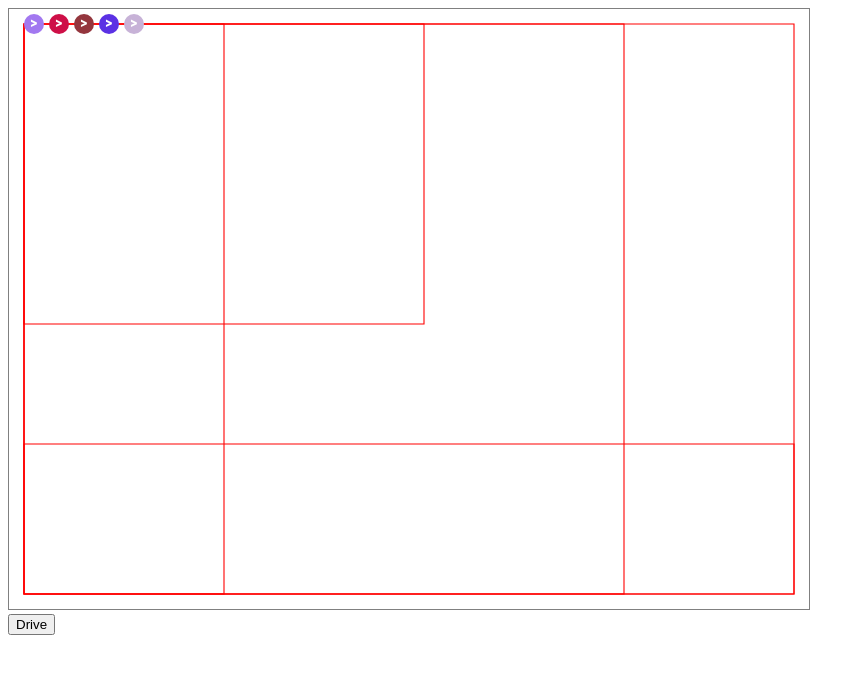
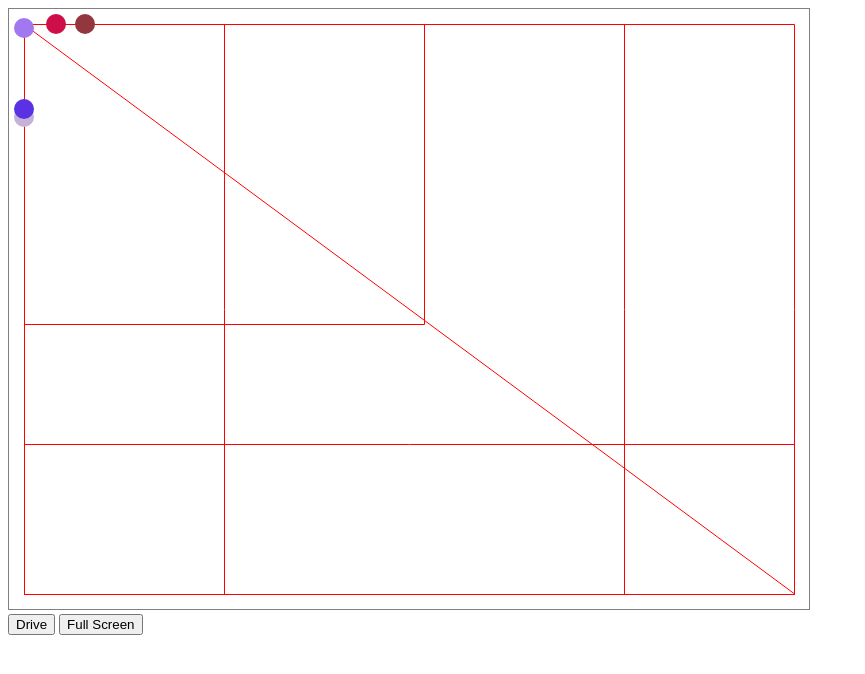
Before and after one commit to DenisTimofijuk/traffic_simullation, a plain HTML site: page index.html in a window 1280 px wide. Both pictures are taken after a click on the button "Drive". Shown: the whole page, without its empty margins (0-865 px from the left). Drawn offline with Linux system fonts and the light colour scheme.

Commit message:
45 degree angle line

```diff
--- a/app.js
+++ b/app.js
@@ -9,7 +9,7 @@ var Car;
             this.x = p.x;
             this.y = p.y;
             this.r = 10;
-            this.dir = 'u';
+            this.dir = '2';
         }
         init.prototype.draw = function () {
             this.context.beginPath();
@@ -19,33 +19,72 @@ var Car;
             this.context.font = "10px Arial";
             this.context.textBaseline = 'middle';
             this.context.textAlign = 'center';
-            this.context.save();
-            this.context.translate(this.x, this.y);
-            var deg = this.dir === 'd' ? 90 : this.dir === 'u' ? 270 : this.dir === 'l' ? 180 : 0;
-            this.context.rotate(deg * Math.PI / 180);
-            this.context.strokeStyle = 'white';
-            this.context.strokeText('>', 0, 0);
-            this.context.restore();
             this.context.closePath();
         };
         init.prototype.drive = function () {
             this.setDirection();
-            if (this.dir === 'u') {
-                this.y--;
-            }
-            else if (this.dir === 'd') {
-                this.y++;
-            }
-            else if (this.dir === 'r') {
-                this.x++;
-            }
-            else {
-                this.x--;
+            switch (this.dir) {
+                case '1':
+                    this.x--;
+                    this.y--;
+                    break;
+                case '2':
+                    this.y--;
+                    break;
+                case '3':
+                    this.x++;
+                    this.y--;
+                    break;
+                case '4':
+                    this.x++;
+                    break;
+                case '5':
+                    this.x++;
+                    this.y++;
+                    break;
+                case '6':
+                    this.y++;
+                    break;
+                case '7':
+                    this.x--;
+                    this.y++;
+                case '8':
+                    this.x--;
+                default:
+                    this.x;
+                    this.y;
+                    break;
             }
         };
         init.prototype.setDirection = function () {
             function _getOppositeDir(dir) {
-                return dir === 'u' ? 'd' : dir === 'd' ? 'u' : dir === 'l' ? 'r' : 'l';
+                switch (dir) {
+                    case '1':
+                        return '5';
+                        break;
+                    case '2':
+                        return '6';
+                        break;
+                    case '3':
+                        return '7';
+                        break;
+                    case '4':
+                        return '8';
+                        break;
+                    case '5':
+                        return '1';
+                        break;
+                    case '6':
+                        return '2';
+                        break;
+                    case '7':
+                        return '3';
+                    case '8':
+                        return '4';
+                    default:
+                        return '0';
+                        break;
+                }
             }
             var availableDirections = this.getAvailableDirections();
             var indexOfOpositeDir = availableDirections.indexOf(_getOppositeDir(this.dir));
@@ -55,58 +94,66 @@ var Car;
             if (availableDirections.length > 0) {
                 this.dir = availableDirections[Math.floor(Math.random() * availableDirections.length)];
             }
-        };
-        init.prototype.invert = function () {
-            var x = this.getXtoCheck(this.dir);
-            var y = this.getYtoCheck(this.dir);
-            var data = this.context.getImageData(x, y, this.r * 2, this.r * 2);
-            for (var i = 0; i < data.data.length; i += 4) {
-                data.data[i] = 255 - data.data[i];
-                data.data[i + 1] = 255 - data.data[i + 1];
-                data.data[i + 2] = 255 - data.data[i + 2];
+            else {
+                this.dir = '0';
             }
-            this.context.putImageData(data, x, y);
-        };
-        init.prototype.getXtoCheck = function (dir) {
-            return dir === 'u' ? this.x : dir === 'd' ? this.x : dir === 'r' ? this.x + this.r : this.x - this.r - 1;
-        };
-        init.prototype.getYtoCheck = function (dir) {
-            return dir === 'u' ? this.y - this.r - 1 : dir === 'd' ? this.y + this.r : dir === 'r' ? this.y : this.y;
         };
         init.prototype.getAvailableDirections = function () {
+            var availableDirections = [];
             var _this = this;
-            var availableDirections = [];
             function _isAvailableRoad(dir) {
-                var x = _this.getXtoCheck(dir);
-                var y = _this.getYtoCheck(dir);
-                var w = 1;
-                var h = 1;
-                var nth = 4;
-                var data = _this.context.getImageData(x, y, w, h);
+                var x = _this.x;
+                var y = _this.y;
+                switch (dir) {
+                    case '1':
+                        x = _this.x - 1;
+                        y = _this.y - 1;
+                        break;
+                    case '2':
+                        y = _this.y - 1;
+                        break;
+                    case '3':
+                        x = _this.x + 1;
+                        y = _this.y - 1;
+                        break;
+                    case '4':
+                        x = _this.x + 1;
+                        break;
+                    case '5':
+                        x = _this.x + 1;
+                        y = _this.y + 1;
+                        break;
+                    case '6':
+                        y = _this.y + 1;
+                        break;
+                    case '7':
+                        x = _this.x - 1;
+                        y = _this.y + 1;
+                    case '8':
+                        x = _this.x - 1;
+                }
+                var data = _this.context.getImageData(x, y, 1, 1);
                 var flag = false;
                 if (_isPixelRoadColor(data.data, 0)) {
                     flag = true;
                 }
                 return flag;
             }
-            function _hasPixelColor(colors, index) {
-                var r = colors[index + 0];
-                var g = colors[index + 1];
-                var b = colors[index + 2];
-                var a = colors[index + 3];
-                return r > 0 || g > 0 || b > 0;
-            }
             function _isPixelRoadColor(colors, index) {
                 var r = colors[index + 0];
                 var g = colors[index + 1];
                 var b = colors[index + 2];
                 var a = colors[index + 3];
-                return r > 250 && g == 0 && b == 0;
+                return r > 250 && g == 0 && b == 0 && a >= 150;
             }
-            _isAvailableRoad('u') ? availableDirections.push('u') : '';
-            _isAvailableRoad('d') ? availableDirections.push('d') : '';
-            _isAvailableRoad('r') ? availableDirections.push('r') : '';
-            _isAvailableRoad('l') ? availableDirections.push('l') : '';
+            _isAvailableRoad('1') ? availableDirections.push('1') : '';
+            _isAvailableRoad('2') ? availableDirections.push('2') : '';
+            _isAvailableRoad('3') ? availableDirections.push('3') : '';
+            _isAvailableRoad('4') ? availableDirections.push('4') : '';
+            _isAvailableRoad('5') ? availableDirections.push('5') : '';
+            _isAvailableRoad('6') ? availableDirections.push('6') : '';
+            _isAvailableRoad('7') ? availableDirections.push('7') : '';
+            _isAvailableRoad('8') ? availableDirections.push('8') : '';
             return availableDirections;
         };
         return init;
@@ -135,31 +182,40 @@ var Roads;
             this.context = host.getContext('2d');
         }
         init.prototype.draw = function () {
+            this.context.imageSmoothingEnabled = false;
+            this.context.imageSmoothingQuality = 'low';
             var rectangle = new Path2D();
-            rectangle.rect(15, 15, this.context.canvas.width - (15 * 2), this.context.canvas.height - (15 * 2));
-            this.context.lineWidth = 1.10;
+            rectangle.rect(15.5, 15.5, this.context.canvas.width - (15 * 2), this.context.canvas.height - (15 * 2));
+            this.context.lineWidth = 1;
             this.context.strokeStyle = 'rgba(255,0,0,255)';
             this.context.stroke(rectangle);
             var rectangle = new Path2D();
-            rectangle.rect(15, 15, this.context.canvas.width / 2, this.context.canvas.height / 2);
-            this.context.lineWidth = 1.10;
+            rectangle.rect(15.5, 15.5, this.context.canvas.width / 2, this.context.canvas.height / 2);
+            this.context.lineWidth = 1;
             this.context.strokeStyle = 'rgba(255,0,0,255)';
             this.context.stroke(rectangle);
             var rectangle = new Path2D();
-            rectangle.rect(15, 15, this.context.canvas.width / 4, this.context.canvas.height - (15 * 2));
-            this.context.lineWidth = 1.10;
+            rectangle.rect(15.5, 15.5, this.context.canvas.width / 4, this.context.canvas.height - (15 * 2));
+            this.context.lineWidth = 1;
             this.context.strokeStyle = 'rgba(255,0,0,255)';
             this.context.stroke(rectangle);
             var rectangle = new Path2D();
-            rectangle.rect(15, this.context.canvas.height - this.context.canvas.height / 4 - 15, this.context.canvas.width - (15 * 2), this.context.canvas.height / 4);
-            this.context.lineWidth = 1.10;
+            rectangle.rect(15.5, this.context.canvas.height - this.context.canvas.height / 4 - 14.5, this.context.canvas.width - (15 * 2), this.context.canvas.height / 4);
+            this.context.lineWidth = 1;
             this.context.strokeStyle = 'rgba(255,0,0,255)';
             this.context.stroke(rectangle);
             var rectangle = new Path2D();
-            rectangle.rect(15, 15, this.context.canvas.width - this.context.canvas.width / 4, this.context.canvas.height - (15 * 2));
-            this.context.lineWidth = 1.10;
+            rectangle.rect(15.5, 15.5, this.context.canvas.width - this.context.canvas.width / 4, this.context.canvas.height - (15 * 2));
+            this.context.lineWidth = 1;
             this.context.strokeStyle = 'rgba(255,0,0,255)';
             this.context.stroke(rectangle);
+            this.context.beginPath();
+            this.context.lineWidth = 1;
+            this.context.moveTo(15, 15.5);
+            this.context.lineTo(this.context.canvas.width - 15, this.context.canvas.height - 15.5);
+            this.context.strokeStyle = 'rgba(255,0,0,255)';
+            this.context.stroke();
+            this.context.closePath();
         };
         return init;
     }());
@@ -168,6 +224,7 @@ var Roads;
 function initMain() {
     var canvas = document.getElementById('mainCanv');
     var driveBTN = document.getElementById('drive');
+    var fsBTN = document.getElementById('fs');
     var carsCount = 5;
     var carsArray = [];
     var d = new d1.init();
@@ -180,9 +237,6 @@ function initMain() {
     }
     var roads = new Roads.init(canvas);
     roads.draw();
-    carsArray.forEach(function (element) { return element.drive(); });
-    canvas.getContext('2d').clearRect(0, 0, canvas.width, canvas.height);
-    roads.draw();
     carsArray.forEach(function (element) { return element.draw(); });
     function getColor() {
         var r = d.getRandomIntInclusive(0, 255);
@@ -191,13 +245,16 @@ function initMain() {
         return 'rgb(' + r + ',' + g + ',' + b + ')';
     }
     function initSimulation() {
-        carsArray.forEach(function (element) { return element.drive(); });
         canvas.getContext('2d').clearRect(0, 0, canvas.width, canvas.height);
         roads.draw();
+        carsArray.forEach(function (element) { return element.drive(); });
         carsArray.forEach(function (element) { return element.draw(); });
         window.requestAnimationFrame(initSimulation);
     }
     driveBTN.addEventListener('click', initSimulation, false);
+    fsBTN.addEventListener('click', function () {
+        document.getElementById('mainCanv').requestFullscreen();
+    });
 }
 document.addEventListener('DOMContentLoaded', initMain, false);
 //# sourceMappingURL=app.js.map
--- a/index.html
+++ b/index.html
@@ -13,5 +13,6 @@
     <canvas width="800" height="600" id="mainCanv">Your browser is not supported.</canvas>
     <div id="content"></div>
     <input type="button" value="Drive" id="drive">
+    <input type="button" value="Full Screen" id="fs">
 </body>
 </html>
```
Also changed, not shown: 4 other files.
